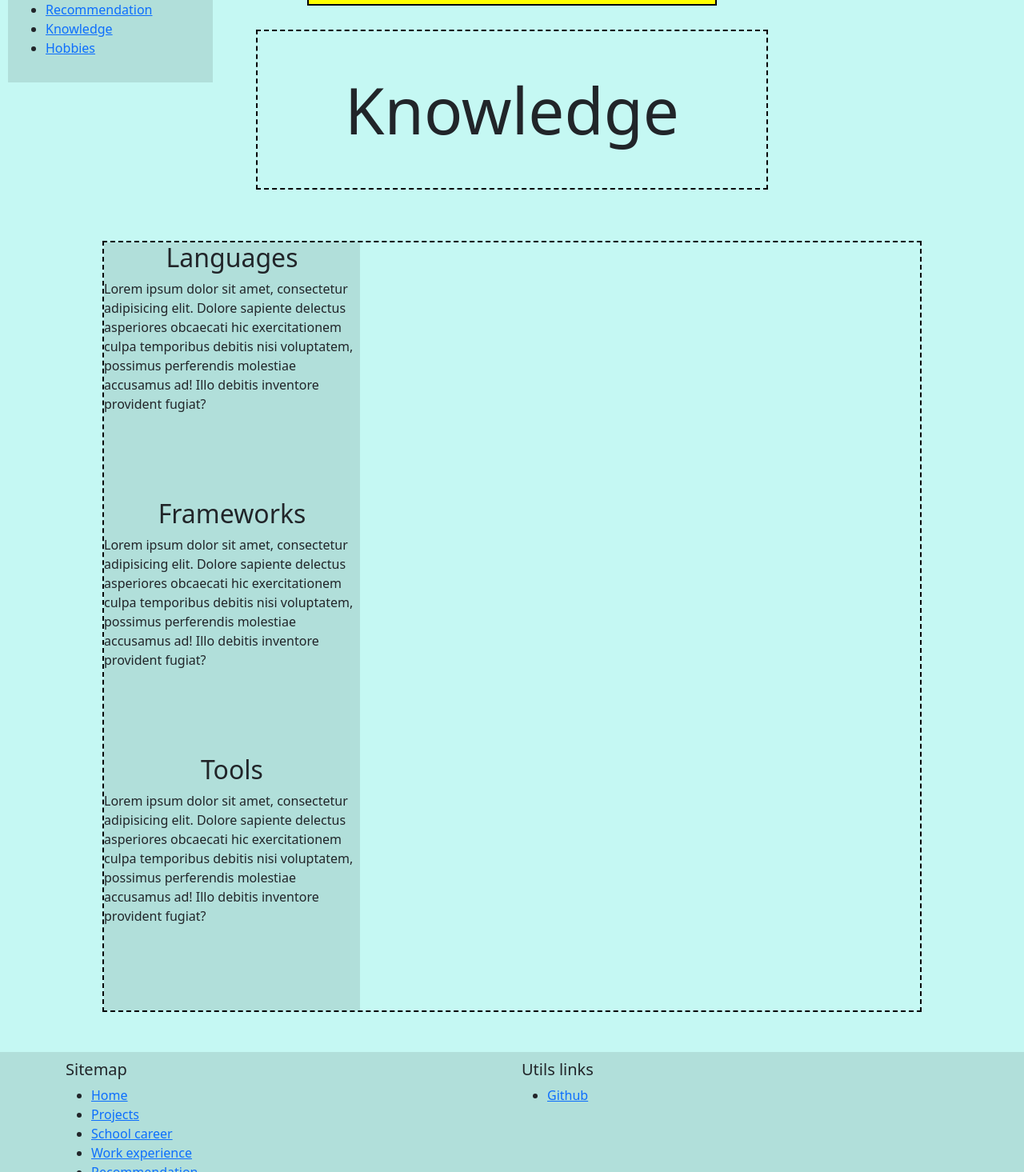
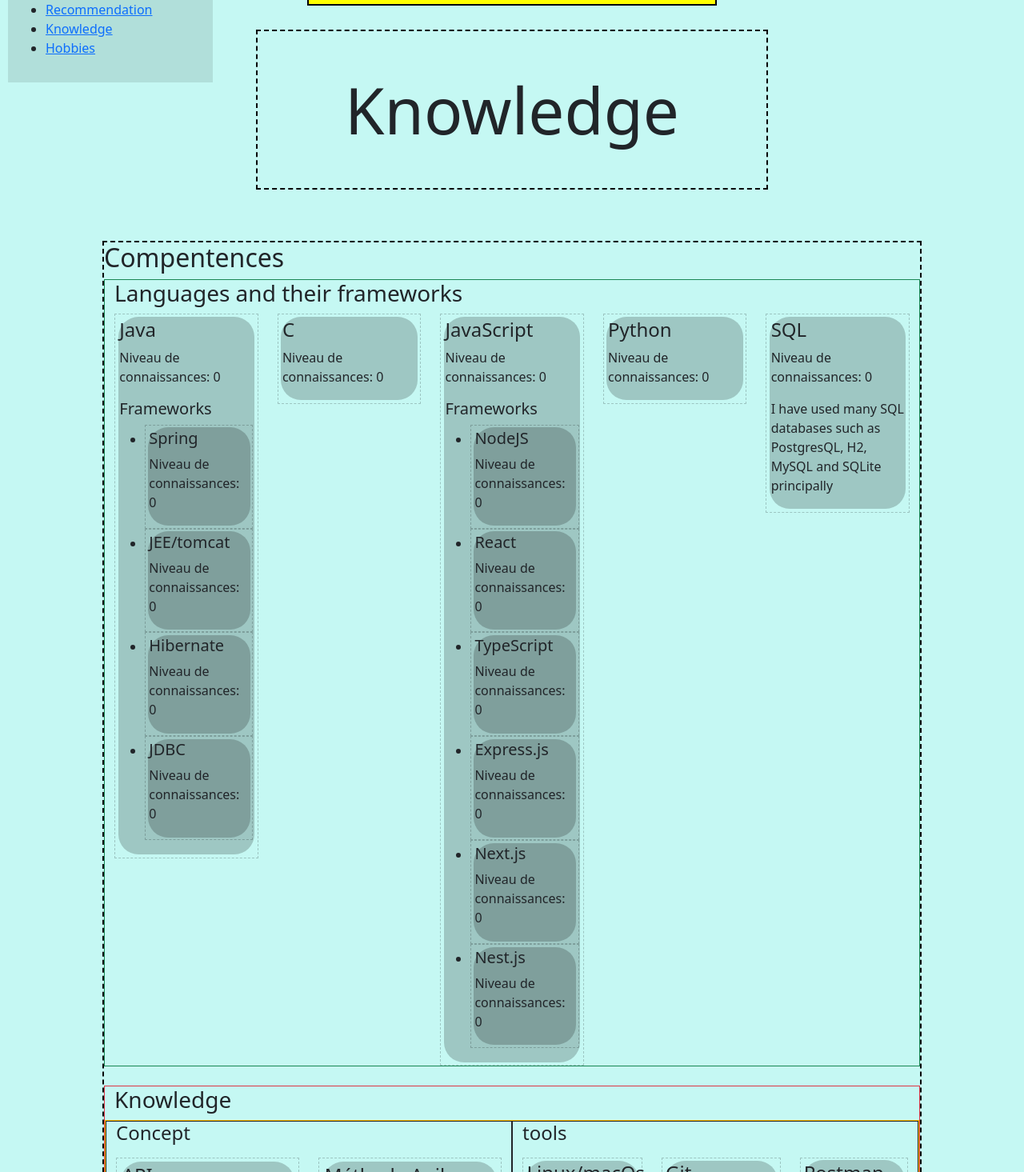
Before and after one commit to Elioce33/eportfolio, a Next.js app: page /knowledges in a window 1280 px wide. Shown: the part 167-1632 px from the top of the page at 80% size. Built offline with nearby package versions, Linux system fonts and the light colour scheme.

Commit message:
feat: display knowledge from knowledged.json data file

```diff
--- /dev/null
+++ b/app/knowledges/knowledge.json
@@ -0,0 +1,244 @@
+{
+  "languages": [
+    {
+      "name": "Java",
+      "slug": "java",
+      "knowledge_level": 0,
+      "comment": "",
+      "frameworks": [
+        {
+          "name": "Spring",
+          "slug": "spring",
+          "knowledge_level": 0,
+          "comment": ""
+        },
+        {
+          "name": "JEE/tomcat",
+          "slug": "jee-tomcat",
+          "knowledge_level": 0,
+          "comment": ""
+        },
+        {
+          "name": "Hibernate",
+          "slug": "hibernate",
+          "knowledge_level": 0,
+          "comment": ""
+        },
+        {
+          "name": "JDBC",
+          "slug": "jdbc",
+          "knowledge_level": 0,
+          "comment": ""
+        }
+      ]
+    },
+    {
+      "name": "C",
+      "slug": "c",
+      "knowledge_level": 0,
+      "comment": "",
+      "frameworks": []
+    },
+    {
+      "name": "JavaScript",
+      "slug": "javascript",
+      "knowledge_level": 0,
+      "comment": "",
+      "frameworks": [
+        {
+          "name": "NodeJS",
+          "slug": "nodejs",
+          "knowledge_level": 0,
+          "comment": ""
+        },
+        {
+          "name": "React",
+          "slug": "react",
+          "knowledge_level": 0,
+          "comment": ""
+        },
+        {
+          "name": "TypeScript",
+          "slug": "typescript",
+          "knowledge_level": 0,
+          "comment": ""
+        },
+        {
+          "name": "Express.js",
+          "slug": "expressjs",
+          "knowledge_level": 0,
+          "comment": ""
+        },
+        {
+          "name": "Next.js",
+          "slug": "nextjs",
+          "knowledge_level": 0,
+          "comment": ""
+        },
+        {
+          "name": "Nest.js",
+          "slug": "nestjs",
+          "knowledge_level": 0,
+          "comment": ""
+        }
+      ]
+    },
+    {
+      "name": "Python",
+      "slug": "python",
+      "knowledge_level": 0,
+      "comment": "",
+      "frameworks": []
+    },
+    {
+      "name": "SQL",
+      "slug": "sql",
+      "knowledge_level": 0,
+      "comment": "I have used many SQL databases such as PostgresQL, H2, MySQL and SQLite principally",
+      "frameworks": []
+    }
+  ],
+  "knowledge": {
+    "concept": {
+      "comment": "",
+      "items": [
+        {
+          "name": "API",
+          "slug": "api",
+          "knowledge_level": 0,
+          "comment": "",
+          "tools": [
+            {
+              "name": "REST",
+              "slug": "rest",
+              "knowledge_level": 0,
+              "comment": ""
+            },
+            {
+              "name": "GraphQL",
+              "slug": "graphql",
+              "knowledge_level": 0,
+              "comment": ""
+            }
+          ]
+        },
+        {
+          "name": "Méthode Agile",
+          "slug": "agile",
+          "knowledge_level": 0,
+          "comment": "",
+          "tools": [
+            {
+              "name": "Jira",
+              "slug": "jira",
+              "knowledge_level": 0,
+              "comment": ""
+            },
+            {
+              "name": "Confluence",
+              "knowledge_level": 0,
+              "comment": ""
+            }
+          ]
+        },
+        {
+          "name": "CI/CD - DevOps",
+          "slug": "ci-cd-devops",
+          "knowledge_level": 0,
+          "comment": "",
+          "tools": [
+            {
+              "name": "Docker",
+              "slug": "docker",
+              "knowledge_level": 0,
+              "comment": ""
+            },
+            {
+              "name": "AWS",
+              "slug": "aws",
+              "knowledge_level": 0,
+              "comment": ""
+            }
+          ]
+        }
+      ]
+    },
+    "tools": {
+      "comment": "",
+      "items": [
+        {
+          "name": "Linux/macOs",
+          "slug": "linux-macos",
+          "knowledge_level": 0,
+          "comment": "",
+          "tools": []
+        },
+        {
+          "name": "Git",
+          "slug": "git",
+          "knowledge_level": 0,
+          "comment": "",
+          "tools": [
+            {
+              "name": "Github",
+              "slug": "github",
+              "knowledge_level": 0,
+              "comment": ""
+            },
+            {
+              "name": "Gitlab",
+              "slug": "gitlab",
+              "knowledge_level": 0,
+              "comment": ""
+            }
+          ]
+        },
+        {
+          "name": "Postman",
+          "slug": "postman",
+          "knowledge_level": 0,
+          "comment": "",
+          "tools": []
+        }
+      ]
+    }
+  },
+  "personal_competences": [
+    {
+      "name": "Autonomie",
+      "slug": "autonomie",
+      "knowledge_level": 0,
+      "comment": ""
+    },
+    {
+      "name": "Curiosité",
+      "slug": "curiosite",
+      "knowledge_level": 0,
+      "comment": ""
+    },
+    {
+      "name": "Rigueur",
+      "slug": "rigueur",
+      "knowledge_level": 0,
+      "comment": ""
+    },
+    {
+      "name": "Esprit d'équipe",
+      "slug": "esprit-equipe",
+      "knowledge_level": 0,
+      "comment": ""
+    },
+    {
+      "name": "Créativité",
+      "slug": "creativite",
+      "knowledge_level": 0,
+      "comment": ""
+    },
+    {
+      "name": "Communication",
+      "slug": "communication",
+      "knowledge_level": 0,
+      "comment": ""
+    }
+  ]
+}
--- a/app/knowledges/page.tsx
+++ b/app/knowledges/page.tsx
@@ -1,19 +1,80 @@
-import {Bubble} from "@/components/Bubble";
+import {Article} from "@components/Article/Article";
+import {languages, knowledge, personal_competences} from "./knowledge.json";
+import {ArticleLanguage} from "@components/Article/ArticleLanguage/ArticleLanguage";
+import {ArticleKnowledge} from "@components/Article/ArticleKnowledge/ArticleKnowledge";
 
-const lorem = "Lorem ipsum dolor sit amet, consectetur adipisicing elit. Dolore sapiente delectus asperiores obcaecati hic exercitationem culpa temporibus debitis nisi voluptatem, possimus perferendis molestiae accusamus ad! Illo debitis inventore provident fugiat?";
+
+/*
+I have some competences (with languages, frameworks, tools, ...)
+frameworks is linked with languages
+tools can be related to languages or/and frameworks
+A competence can be a character trait (like "curious", "autonomous", "rigorous" or else)
+*/
+
 
 export default function Page() {
-    return <>
-        <main>
-            <Bubble title="Languages">
-                <p>{lorem}</p>
-            </Bubble>
-            <Bubble title="Frameworks">
-                <p>{lorem}</p>
-            </Bubble>
-            <Bubble title="Tools">
-                <p>{lorem}</p>
-            </Bubble>
-        </main>
-    </>
+  const languagesItems = languages.map((language: any, idx: number) =>
+    <div className={"col"}>
+      <ArticleLanguage key={idx} language={language}/>
+    </div>
+  );
+  const knowledgeItems = <>
+    <div className={"col border border-dark"}>
+      <h4>Concept</h4>
+      <p>{knowledge.concept.comment}</p>
+      <div className={"row"}>
+        {knowledge.concept.items.map((concept: any, index: number) => {
+          return <div className={"col"}>
+            <ArticleKnowledge key={index} knowledge={concept}/>
+          </div>
+        })}
+      </div>
+    </div>
+    <div className={"col border border-dark"}>
+      <h4>tools</h4>
+      <p>{knowledge.tools.comment}</p>
+      <div className={"row"}>
+        {knowledge.tools.items.map((tool: any, index: number) => {
+          return <div className={"col"}>
+            <ArticleKnowledge key={index} knowledge={tool}/>
+          </div>
+        })}
+      </div>
+    </div>
+  </>
+  const personalCompetencesItems = personal_competences.map((competence: any, index: number) => <></>);
+
+  return <>
+    <main className={"knowledge"}>
+      <div>
+        <h2>Compentences</h2>
+        <div className={"container-fluid border border-success mb-4"}>
+          <h3>Languages and their frameworks</h3>
+          <div className={"row "}>
+            {languagesItems}
+          </div>
+        </div>
+        <div className={"container-fluid border border-danger mb-4"}>
+          <h3>Knowledge</h3>
+          <div className={"row border border-warning"}>
+            {knowledgeItems}
+          </div>
+        </div>
+        <div className={"container-fluid border border-info mb-4"}>
+          <h3>Competences</h3>
+          <div className={"row"}>
+            {personal_competences.map((competence: any, index: number) => {
+              return <div className={"col"}>
+                <Article key={index}>
+                  <h4>{competence.name}</h4>
+                  <p>Niveau de connaissances: {competence.knowledge_level}</p>
+                  <p>{competence.description}</p>
+                </Article>
+              </div>
+            })}
+          </div>
+        </div>
+      </div>
+    </main>
+  </>
 }
--- /dev/null
+++ b/components/Article/ArticleKnowledge/ArticleKnowledge.tsx
@@ -0,0 +1,33 @@
+import {Article} from "@components/Article/Article";
+
+export function ArticleKnowledge({className = "", knowledge}: any) {
+  const {name, slug, knowledge_level, comment, tools} = knowledge;
+
+  const toolsItems = tools.map((tool: any, index: number) => {
+    return <li>
+      <Article key={index}>
+        <h5>{tool.name}</h5>
+        <p>Niveau de connaissances: {tool.knowledge_level}</p>
+        <p>{tool.description}</p>
+      </Article>
+    </li>
+  });
+
+  const content = <>
+    <h4>{name}</h4>
+    <p>Niveau de connaissances: {knowledge_level}</p>
+    <p>{comment}</p>
+    <div>
+      {tools && tools.length > 0 && <>
+          <h5>Tools</h5>
+          <ul>{toolsItems}</ul>
+      </>}
+    </div>
+  </>;
+
+  return <>
+    <Article className={`language-${slug} ${className}`}>
+      {content}
+    </Article>
+  </>
+}
--- /dev/null
+++ b/components/Article/ArticleLanguage/ArticleLanguage.tsx
@@ -0,0 +1,40 @@
+import {Article} from "@components/Article/Article";
+
+export function ArticleLanguage({className = "", language}: any) {
+  const {name, slug, knowledge_level, comment, frameworks} = language;
+
+  const frameworksItems = frameworks.map((framework: any, index: number) => {
+    return <li key={index}>
+      <Article>
+        <h5>{framework.name}</h5>
+        <p>Niveau de connaissances: {framework.knowledge_level}</p>
+        <p>{framework.description}</p>
+      </Article>
+    </li>
+  });
+
+  const content = <>
+    <div className={"row"}>
+      <div className={"col"}>
+        <h4>{name}</h4>
+      </div>
+      <div className={"col"}>
+        {/*logo here*/}
+      </div>
+    </div>
+    <p>Niveau de connaissances: {knowledge_level}</p>
+    <p>{comment}</p>
+    <div>
+      {frameworks && frameworks.length > 0 && <>
+          <h5>Frameworks</h5>
+          <ul>{frameworksItems}</ul>
+      </>}
+    </div>
+  </>;
+
+  return <>
+    <Article className={`language-${slug} ${className}`}>
+      {content}
+    </Article>
+  </>
+}
```
Also changed, not shown: app/hobbies/page.tsx (+4 -4 lines).
